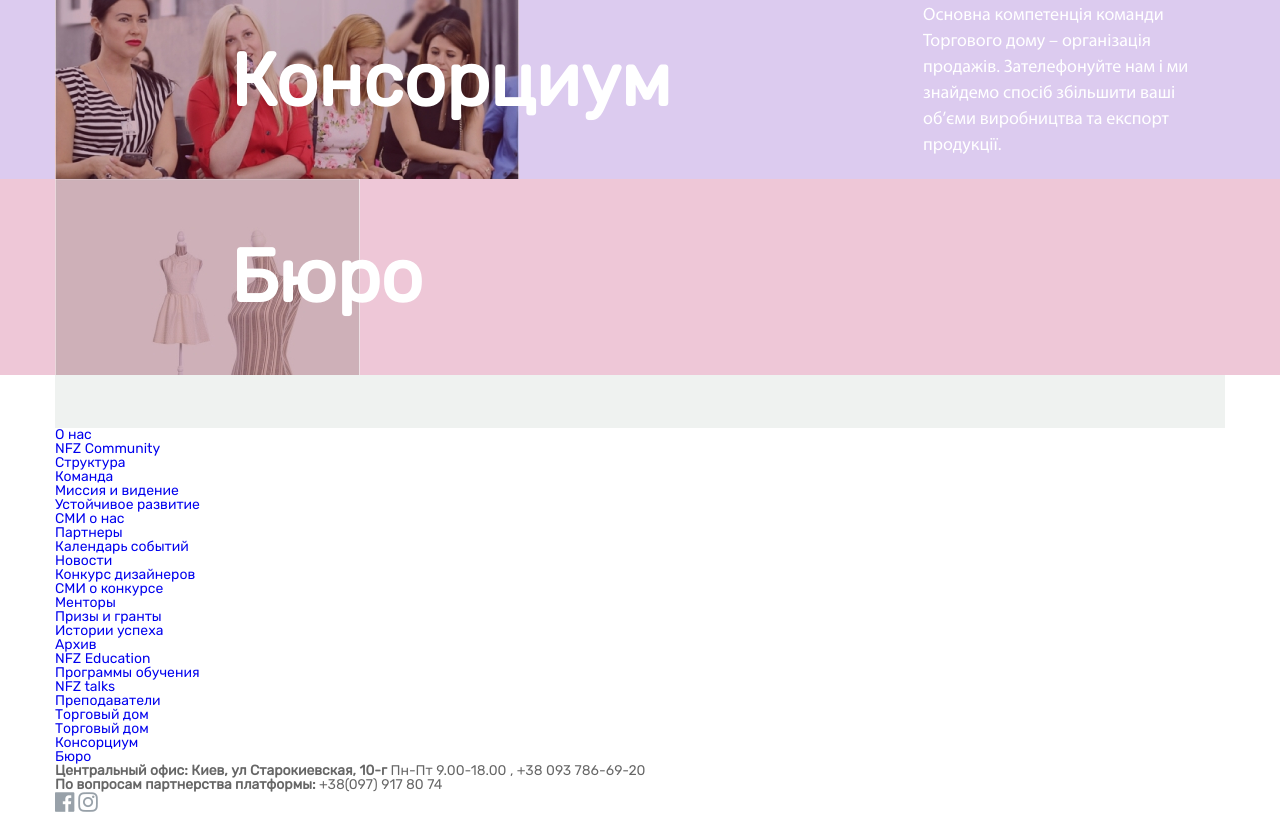
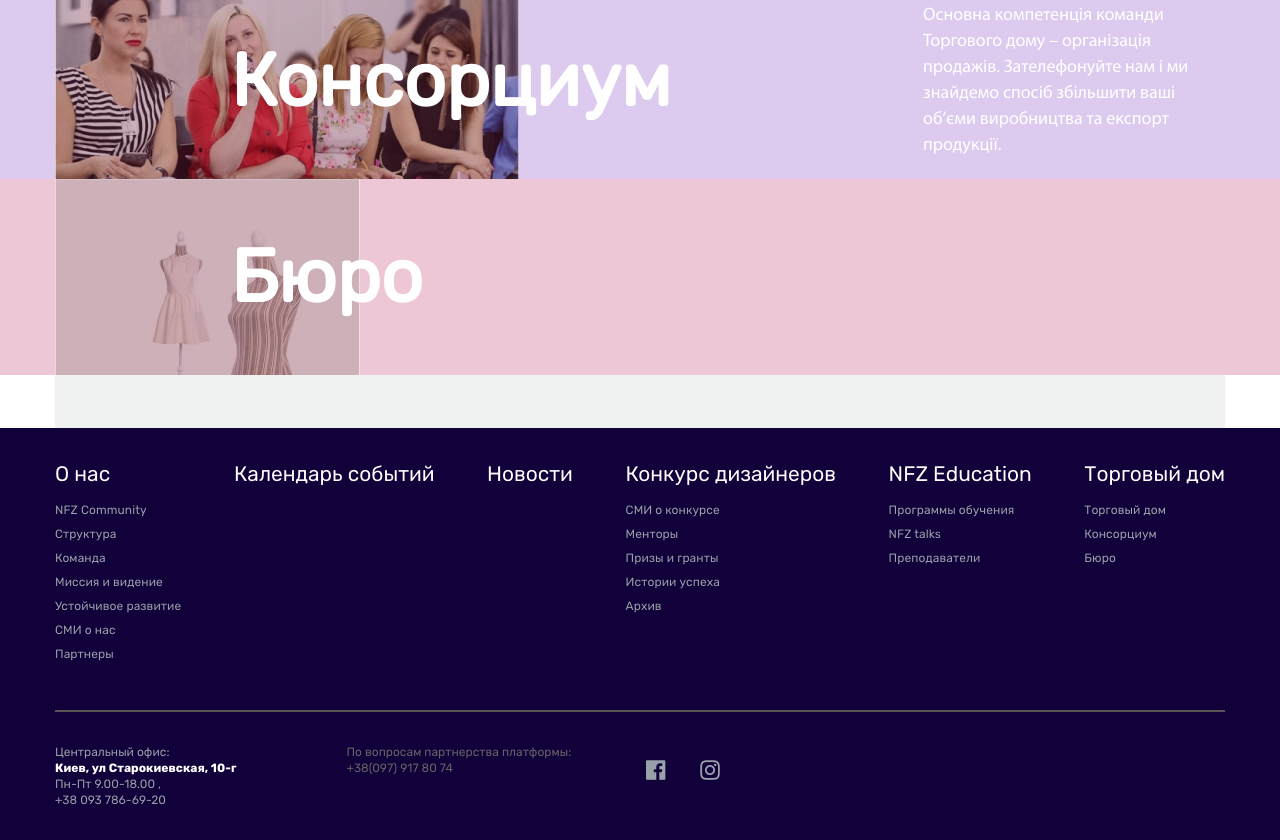
Before and after one commit to Derevyanchenko/nfz, a website: page src/index.html in a window 1280 px wide. Shown: the part 4116-4956 px from the top of the page. Before the commit the page ends 4932 px from the top, so only its background shows below. Drawn offline with nearby package versions, Linux system fonts and the light colour scheme.

Commit message:
Закончил футер

```diff
--- a/src/index.html
+++ b/src/index.html
@@ -460,15 +460,15 @@
             <div class="footer__bottom">
                 <div class="footer__bottom-adress">
                     <p>
-                        <b>Центральный офис:
-                            Киев, ул Старокиевская, 10-г </b>
-                        Пн-Пт 9.00-18.00 ,
+                        Центральный офис: <br>
+                        <b> Киев, ул Старокиевская, 10-г </b> <br>
+                        Пн-Пт 9.00-18.00 , <br>
                         +38 093 786-69-20
                     </p>
                 </div>
                 <div class="footer__bottom-questions">
                     <p>
-                        <b>По вопросам партнерства платформы:</b>
+                        По вопросам партнерства платформы: <br>
                         +38(097) 917 80 74
                     </p>
                 </div>
--- a/src/sass/_footer.scss
+++ b/src/sass/_footer.scss
@@ -1,68 +1,93 @@
 // footer
 
 .footer {
-
-
+  background-color: #12003a;
+  padding-top: 35px;
   .footer__top {
-
+    padding-bottom: 40px;
+    border-bottom: 2px solid #565656;
     .footer__menu {
-
+        display: flex;
+        justify-content: space-between;
       .menu-item-has-children {
-
+        .sub-menu {
+          li {
             a {
-
+              color: #98a1a9;
+              font-family: "Rubik", sans-serif;
+              display: block;
+              font-size: 12px;
+              font-weight: 400;
+              line-height: 16px;
+              letter-spacing: 0.11px;
+              margin-bottom: 8px;
+              transition: all 0.2s;
+              &:hover {
+                  color: #fff;
+                  transition: all 0.2s;
               }
-
-					.sub-menu {
-
-						li {
-
-							a {
-
             }
           }
         }
       }
 
-				li {
-
       a {
-
-					}
+        color: #ffffff;
+        font-family: "Rubik", sans-serif;
+        font-size: 21px;
+        font-weight: 400;
+        display: block;
+        margin-bottom: 18px;
       }
     }
   }
 
   .footer__bottom {
+      padding:  32px 0;
+      display: flex;
 
     .footer__bottom-adress {
-
+        margin-right: 110px;
       p {
-
+        color: #98a1a9;
+        font-family: "Rubik", sans-serif;
+        font-size: 12px;
+        line-height: 16px;
+        font-weight: 400;
+        letter-spacing: 0.04px;
         b {
-
+            color: #fff;
+            font-family: "Rubik Bold";
         }
       }
     }
 
     .footer__bottom-questions {
-
+        margin-right: 75px;
       p {
-
-					b {
-
-					}
+        font-family: "Rubik", sans-serif;
+        font-size: 12px;
+        line-height: 16px;
+        font-weight: 400;
+        letter-spacing: 0.04px;
+        margin-bottom: 5px;
       }
     }
 
     .footer__bottom-socials {
-
+        margin-top: 16px;
       .footer__social {
+          margin-right: 30px;
 
         img {
-
+            max-width: 100%;
+            transition: all 0.2s;
+            &:hover {
+                opacity: 0.7;
+                transition: all 0.2s;
             }
         }
       }
     }
   }
+}
```
Also changed, not shown: src/css/style.css. Lines whose indentation alone changed are shown as unchanged.
